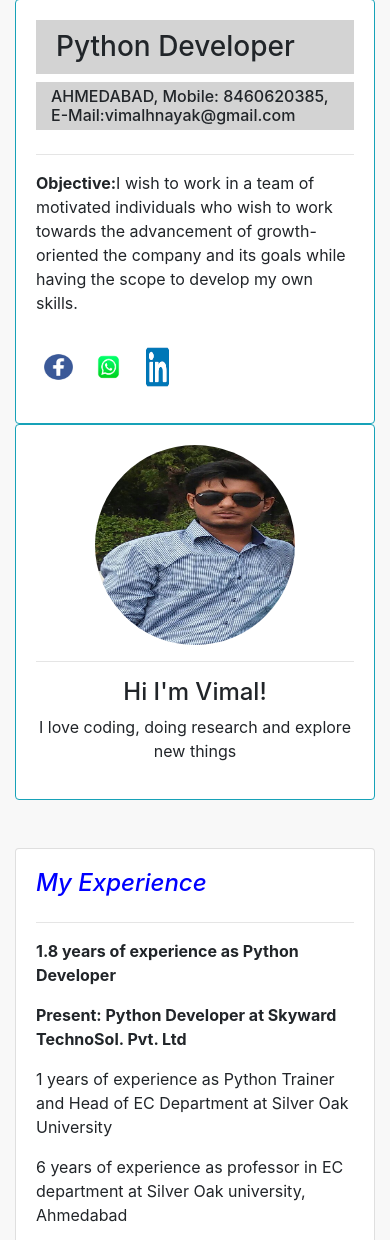
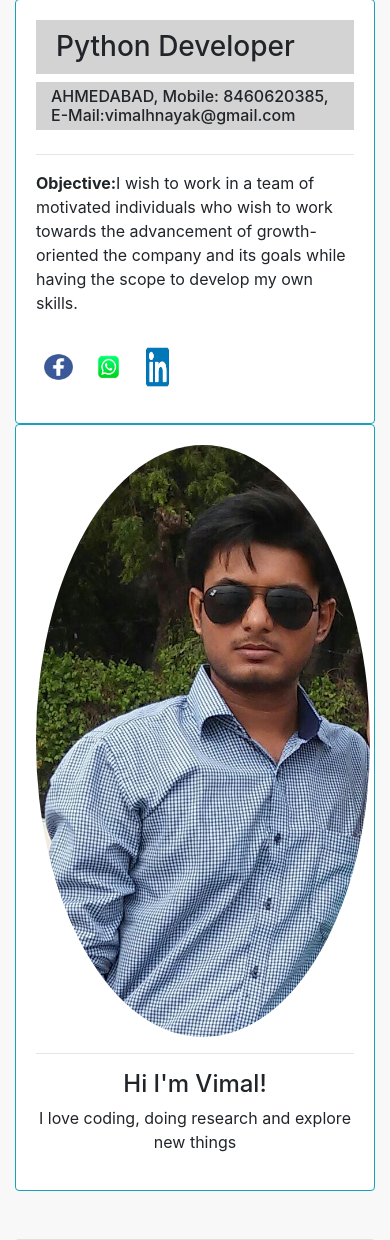
Before and after one commit to vmlnayak/portfolio, a Django app: page / in a window 390 px wide. Shown: the part 81-1321 px from the top of the page. Run offline with Django 3.2, Linux system fonts and the light colour scheme; some libraries are stand-ins or nearby versions.

Commit message:
profile pic featured responsive

```diff
--- a/base/static/css/base.css
+++ b/base/static/css/base.css
@@ -40,11 +40,11 @@ body{
 }
 
 #profile-pic{
-	width:200px;
-	height: 200px;
+	width:105%;
+	height: auto;
 	border-radius: 70%;
 	margin-left: auto;
-  margin-right: auto;
+    margin-right: auto;
 }
 
 ul{
```
